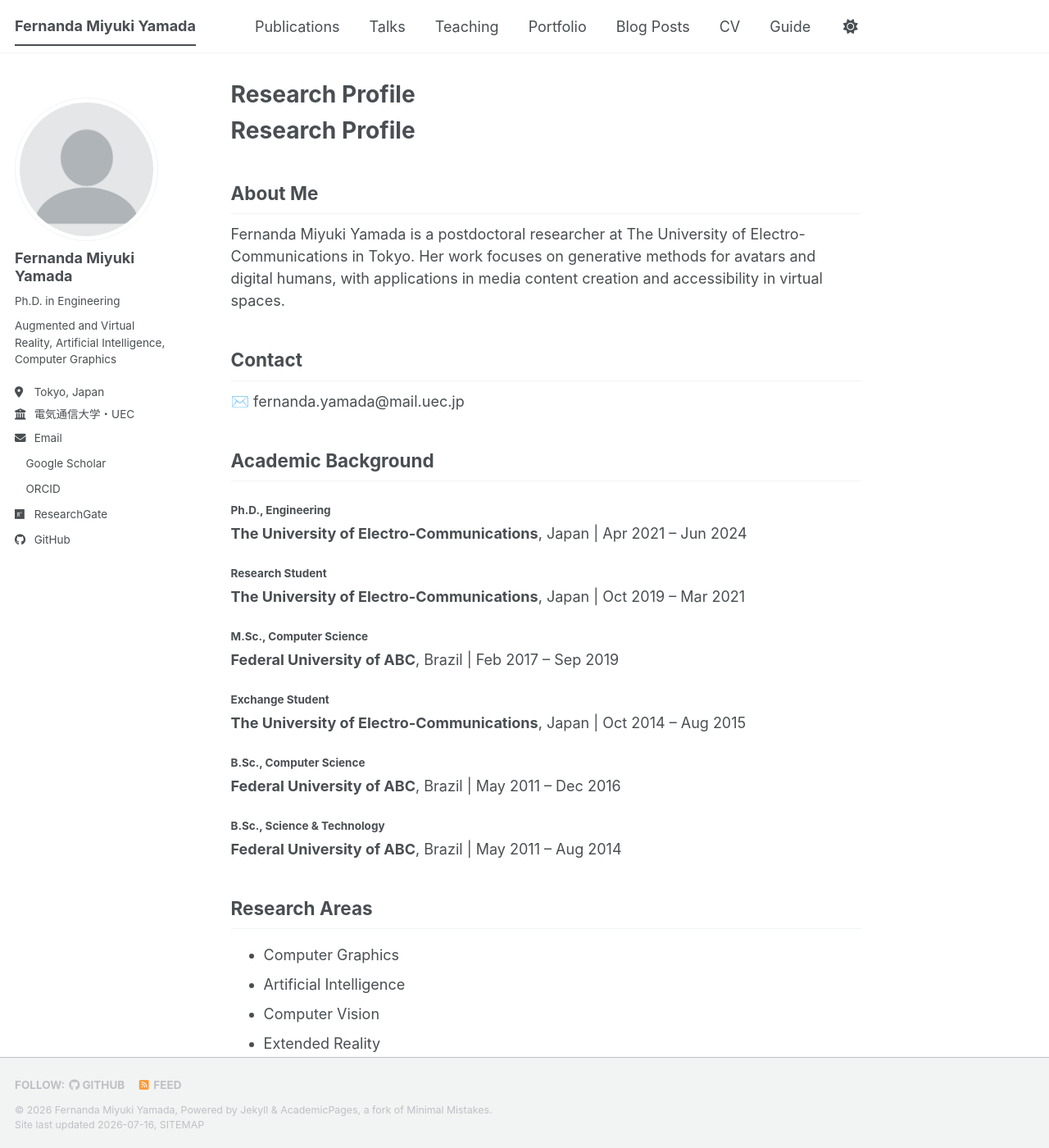
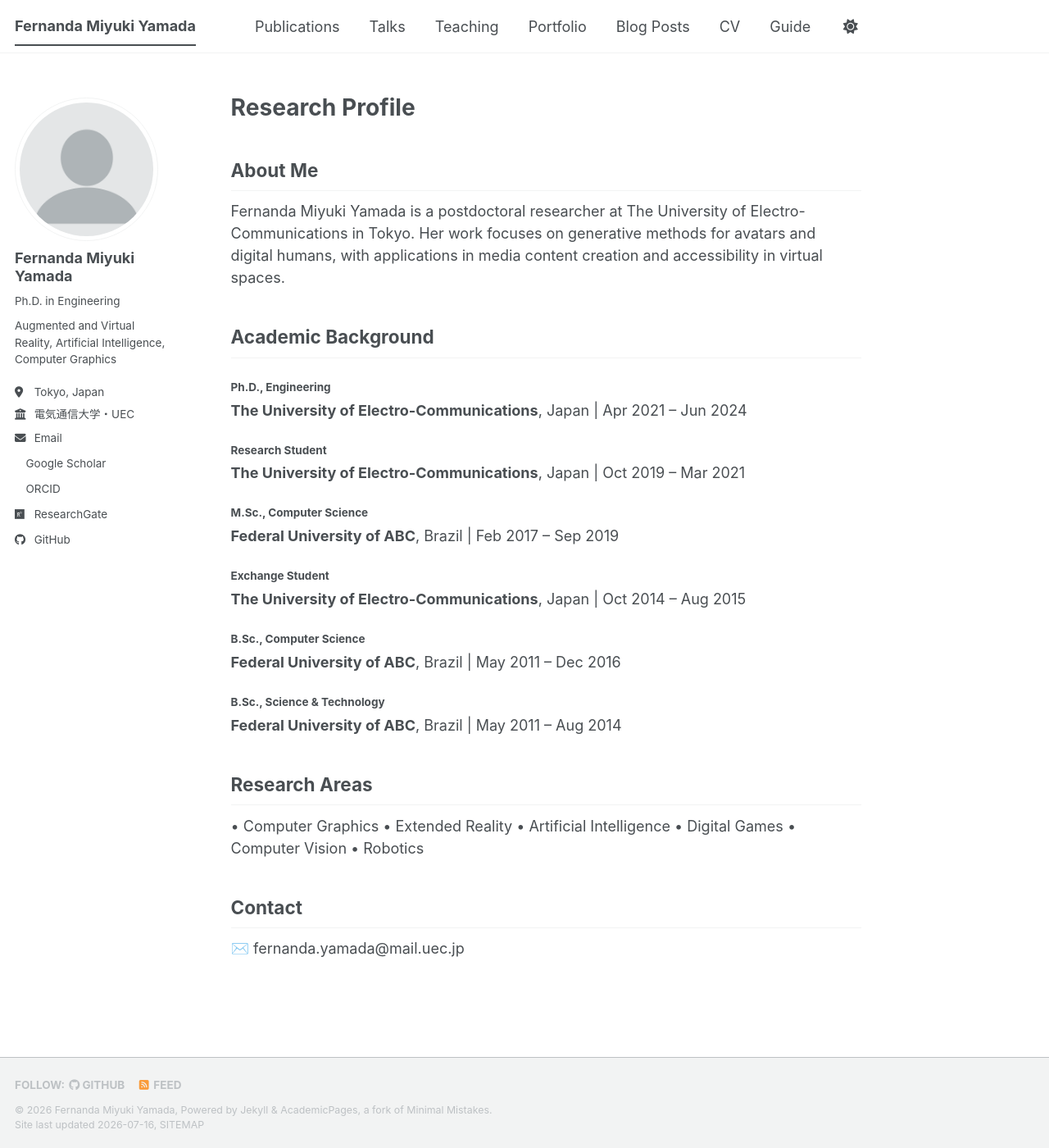
Before and after one commit to fernandamyamada1/fernandamyamada1.github.io, a Jekyll site: the page built from index.md, in a window 1280 px wide and 1400 px high. Shown: the whole window at 82% size. Built offline with Jekyll 4.4.1, drawn with Linux system fonts in a browser that asks for light colours; our own code applies the rules of GitHub Pages for plain Markdown files; a style sheet for code colours, icons or effects is not loaded; part of the change alters nothing that is shown.

Commit message:
Improved research areas

```diff
--- a/index.md
+++ b/index.md
@@ -1,12 +1,11 @@
+---
+title: ""
+---
+
 # Research Profile
 
 ## About Me
 Fernanda Miyuki Yamada is a postdoctoral researcher at The University of Electro-Communications in Tokyo. Her work focuses on generative methods for avatars and digital humans, with applications in media content creation and accessibility in virtual spaces.
-
-
-## Contact
-
-✉️ fernanda.yamada@mail.uec.jp
 
 
 ## Academic Background
@@ -31,9 +30,11 @@ Fernanda Miyuki Yamada is a postdoctoral researcher at The University of Electro
 
 
 ## Research Areas
-- Computer Graphics
-- Artificial Intelligence
-- Computer Vision
-- Extended Reality
-- Digital Games
-- Robotics
+• Computer Graphics        • Extended Reality
+• Artificial Intelligence  • Digital Games
+• Computer Vision          • Robotics
+
+
+## Contact
+
+✉️ fernanda.yamada@mail.uec.jp
```
